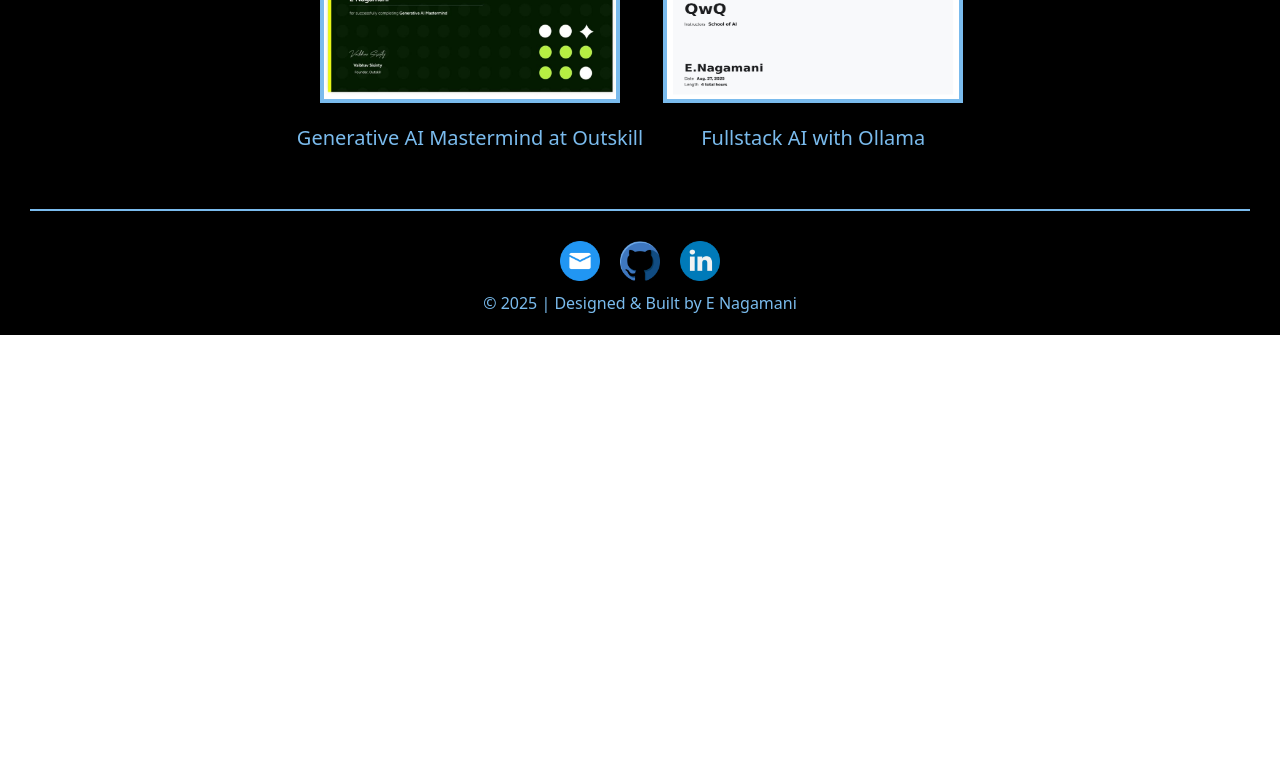
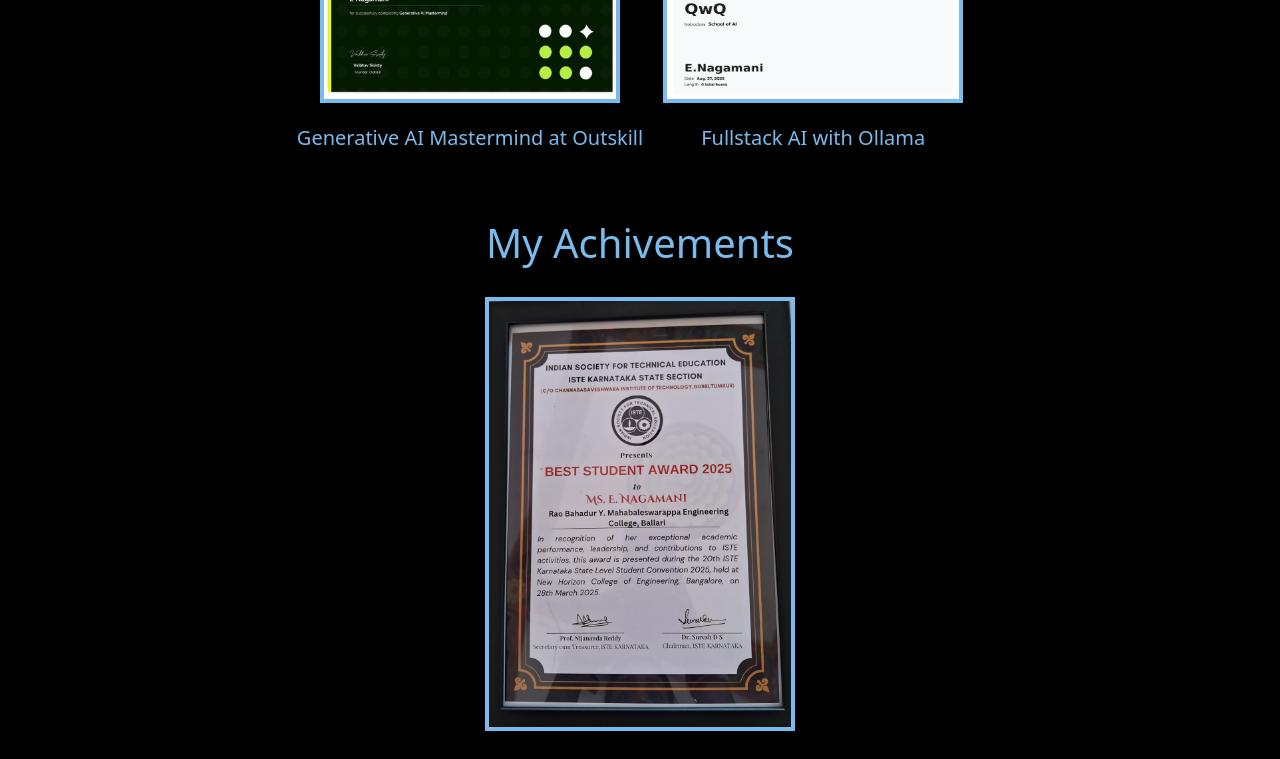
Before and after one commit to Nagamanicoder/My-portfolio, a React (Vite) app in the folder my-portfolio-app/: page / in a window 1280 px wide. Shown: the part 2000-2759 px from the top of the page. Before the commit the page ends 2335 px from the top, so only its background shows below. Built offline with nearby package versions, Linux system fonts and the light colour scheme.

Commit message:
Last commit

```diff
--- a/my-portfolio-app/src/App.jsx
+++ b/my-portfolio-app/src/App.jsx
@@ -3,6 +3,7 @@
 import Projects from './components/Projects';
 import Contact from './components/Contact';
 import Certifications from './components/Certifications';
+import Achivements from './components/Achivements';
 import './App.css';
 
 
@@ -27,6 +28,10 @@
             <Certifications/>
         </section>
 
+        <section id="Achivements">
+            <Achivements/>
+        </section>
+
         <section id="Contact">
             <Contact/>
         </section>
--- /dev/null
+++ b/my-portfolio-app/src/components/Achivements.css
@@ -0,0 +1,19 @@
+.achivements-img{
+    width: 25%;
+    height: 25%;
+    border: 4px solid rgb(122, 187, 237);
+}
+
+.achivements-container{
+    display: flex;
+    flex-direction: row;
+    justify-content: center;
+    margin: 10px;
+    padding: 10px;
+}
+
+.description{
+    text-align: center;
+    font-size: 18px;
+    margin: 10px;
+}
--- /dev/null
+++ b/my-portfolio-app/src/components/Achivements.jsx
@@ -0,0 +1,26 @@
+import StudentMemberCertificate from '../assets/StudentMemberCertificate.jpeg';
+import StudentMemberME from '../assets/StudentMemberME.jpeg';
+import '../components/Achivements.css';
+
+function Achivements(){
+    return (
+        <div>
+            <h1>My Achivements</h1>
+            <div>
+                <div className='achivements-container'>
+                    <img src={StudentMemberCertificate}  className="achivements-img" />
+
+                </div>
+                <div className='achivements-container'>
+                    <img src={StudentMemberME} className="achivements-img" />
+                </div>
+                <p className='description'>
+                    Received 'Student Member' certificate from 'Indian Society For Technical Education (ISTE) Karanataka Section' for the year 2024-25.
+                </p>
+            </div>
+
+        </div>
+    )
+}
+
+export default Achivements;
--- a/my-portfolio-app/src/components/NavBar.jsx
+++ b/my-portfolio-app/src/components/NavBar.jsx
@@ -20,6 +20,7 @@
               <Nav.Link href="#Skills" className='nav-text'>Skills</Nav.Link>
               <Nav.Link href="#Projects" className='nav-text'>Projects</Nav.Link>
               <Nav.Link href="#Certifications" className='nav-text'>Certifications</Nav.Link>
+              <Nav.Link href="#Achivements" className='nav-text'>Achivements</Nav.Link>
               <Nav.Link href="#Contact" className='nav-text'>Contact</Nav.Link>
               <Nav.Link href="public/resume.pdf" target="_blank" rel="noreferrer" className='nav-text'>Resume</Nav.Link>
               {/* <Nav.Link href="#Blogs" className='nav-text'>Blogs</Nav.Link> */}
```
Also changed, not shown: my-portfolio-app/src/assets/StudentMemberCertificate.jpeg (added), my-portfolio-app/src/assets/StudentMemberME.jpeg (added).
